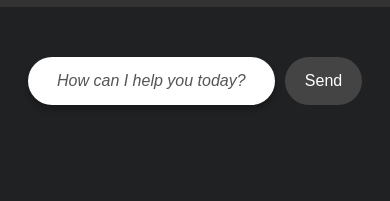
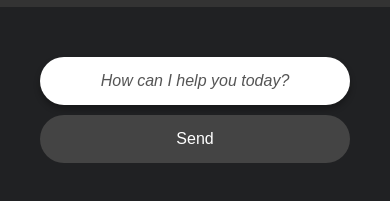
Before and after one commit to davidlukovic/aleksa, a plain HTML site: page index.html in a window 390 px wide. Shown: the part 53-254 px from the top of the page. Drawn offline with Linux system fonts and the light colour scheme.

Commit message:
Add files via upload

```diff
--- a/index.html
+++ b/index.html
@@ -2,8 +2,11 @@
 <html lang="en">
 <head>
     <meta charset="UTF-8">
-    <meta name="viewport" content="width=device-width, initial-scale=1.0">
-    <title>EOApp</title>
+    <meta name="viewport" content="width=device-width, initial-scale=1.0, maximum-scale=1.0, user-scalable=no">
+    <meta name="apple-mobile-web-app-capable" content="yes">
+    <meta name="apple-mobile-web-app-status-bar-style" content="default">
+    <meta name="apple-mobile-web-app-title" content="EO!">
+    <title>EO!</title>
     <link rel="stylesheet" href="style.css">
     <link rel="apple-touch-icon" href="logo.png"> <!-- Added for iPhone home screen icon -->
 </head>
--- a/style.css
+++ b/style.css
@@ -186,9 +186,16 @@ body {
     margin-bottom: 5px;
 }
 
-/* Mobile Responsiveness */
+/* Mobile Styles */
 @media (max-width: 768px) {
+    .chat-box {
+        flex-direction: column;
+        gap: 10px;
+        width: 100%;
+    }
+
     #search-box, #send-button {
+        width: 100%;
         font-size: 16px;
     }
 
```
